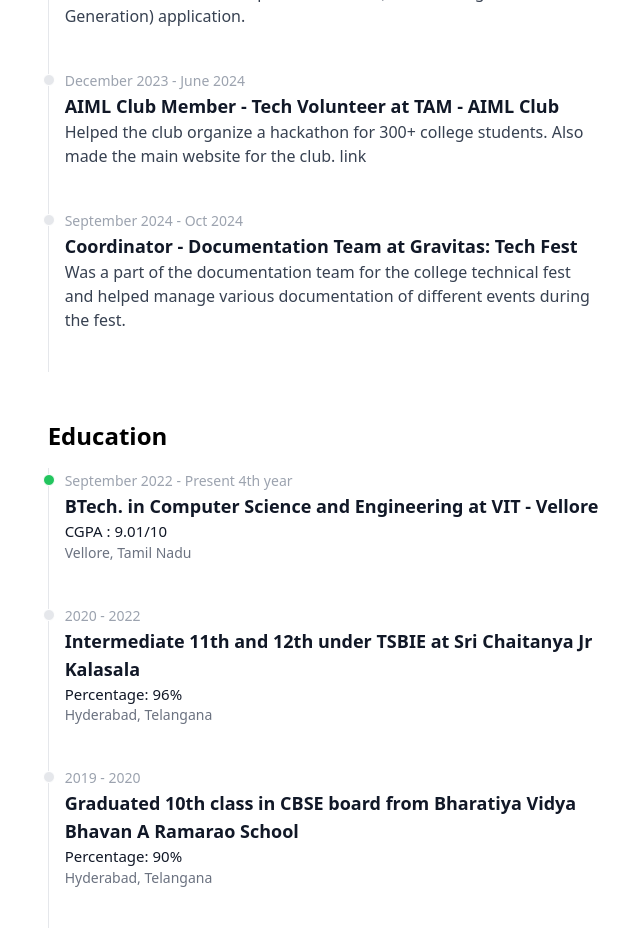
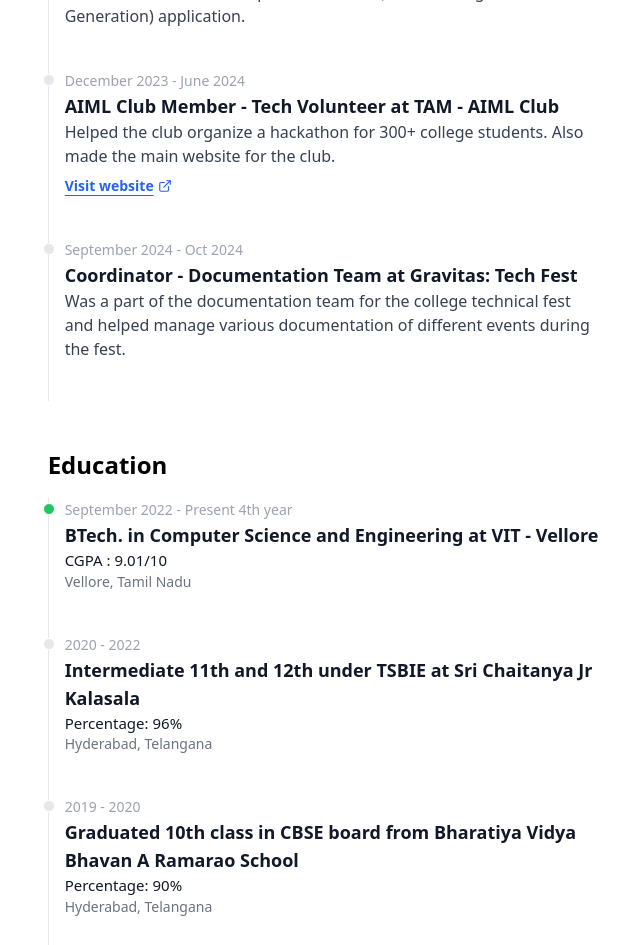
Before and after one commit to apk471/personal-portfolio-v1, a Next.js app: page / in a window 1280 px wide. Shown: the part 900-1845 px from the top of the page, without its empty margins (315-955 px from the left). Built offline with nearby package versions, Linux system fonts and the light colour scheme.

Commit message:
fix: make work experience link visible

```diff
--- a/components/WorkExperience.tsx
+++ b/components/WorkExperience.tsx
@@ -1,3 +1,4 @@
+import { ExternalLink } from "lucide-react";
 import React from "react";
 
 interface WorkExperienceItem {
@@ -88,23 +89,19 @@
             <div className="mb-4 text-base font-normal text-gray-700 dark:text-gray-400">
               <ul>
                 {item.description.map((desc, index) => (
-                  <li key={index}>
-                    {desc}
-                    {item.companyLink && (
-                      <>
-                        {" "}
-                        <a
-                          href={item.companyLink}
-                          target="_blank"
-                          rel="noopener noreferrer"
-                          className="text-primary hover:underline">
-                          link
-                        </a>
-                      </>
-                    )}
-                  </li>
+                  <li key={index}>{desc}</li>
                 ))}
               </ul>
+              {item.companyLink && (
+                <a
+                  href={item.companyLink}
+                  target="_blank"
+                  rel="noopener noreferrer"
+                  className="mt-2 inline-flex items-center gap-1 text-sm font-semibold text-blue-600 underline underline-offset-4 hover:text-blue-700 dark:text-blue-400 dark:hover:text-blue-300">
+                  Visit website
+                  <ExternalLink className="h-3.5 w-3.5" />
+                </a>
+              )}
             </div>
             {/* //TODO: Add link for TAM */}
             {/* {item.companyLink && (
```
